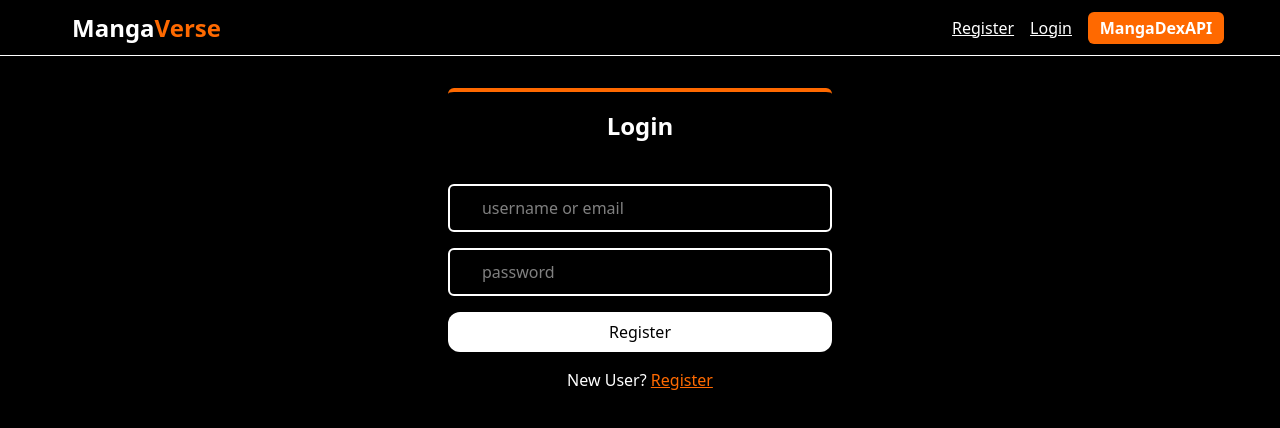
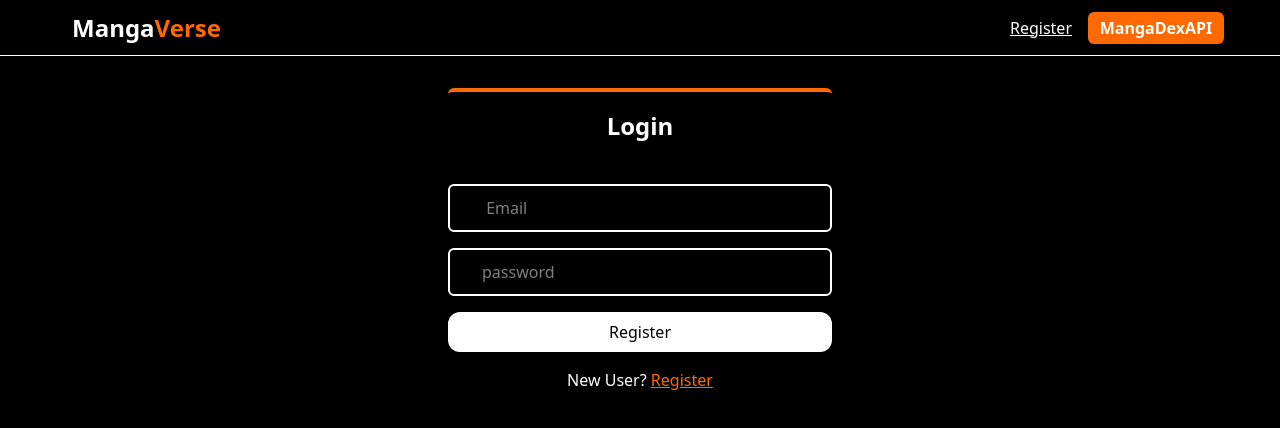
Before and after one commit to dekema9924/MangaVerse, a React (Vite) app in the folder frontend/: page /login in a window 1280 px wide. Shown: the top 428 px of the page. Built offline with nearby package versions, Linux system fonts and the light colour scheme; some icons are missing.

Commit message:
implemented login/register

```diff
--- a/frontend/package.json
+++ b/frontend/package.json
@@ -18,6 +18,7 @@
     "axios": "^1.8.4",
     "react": "^19.0.0",
     "react-dom": "^19.0.0",
+    "react-hot-toast": "^2.5.2",
     "react-multi-carousel": "^2.8.5",
     "react-router-dom": "^7.4.1",
     "tailwindcss": "^4.1.0"
--- a/frontend/src/App.tsx
+++ b/frontend/src/App.tsx
@@ -6,6 +6,8 @@ import TermsOfService from "./pages/TermsOfSerive";
 import { useMenu } from "./context/MenuContext";
 import Login from "./pages/Login";
 import Register from "./pages/Register";
+import { Toaster } from 'react-hot-toast';
+
 
 // Lazy-loaded components
 const Hero = lazy(() => import("./components/Hero"));
@@ -19,11 +21,12 @@ function App() {
 
   return (
     <>
+      <Toaster />
       <Suspense fallback={<div>Loading...</div>}>
         <div className="flex flex-col min-h-screen">
           <Header />
           {MenuClicked && (
-            <div onClick={()=>setMenuClicked(false)} className="fixed inset-0 z-44  opacity-10 transition-opacity duration-300"></div>
+            <div onClick={() => setMenuClicked(false)} className="fixed inset-0 z-44  opacity-10 transition-opacity duration-300"></div>
           )}
           <main className={`flex-grow w-11/12 mx-auto py-8 ${MenuClicked ? "opacity-20 " : "overflow-auto"}`}>
             <Routes>
@@ -32,8 +35,8 @@ function App() {
               <Route path="/:title/:id/:chapterId" element={<ChapterReader />} />
               <Route path="/privacy" element={<Privacy />} />
               <Route path="/terms" element={<TermsOfService />} />
-              <Route path="/login" element={<Login/>}/>
-              <Route path="/register" element={<Register/>}/>
+              <Route path="/login" element={<Login />} />
+              <Route path="/register" element={<Register />} />
             </Routes>
           </main>
         </div>
--- a/frontend/src/components/Header.tsx
+++ b/frontend/src/components/Header.tsx
@@ -9,9 +9,13 @@ import { Link } from "react-router-dom";
 import Footer from "./Footer";
 import { useMenu } from "../context/MenuContext";
 import { useEffect } from "react";
+import { useLocation } from "react-router-dom";
 
 const Header = () => {
   const { MenuClicked, setMenuClicked } = useMenu();
+  const location = useLocation()
+
+  console.log(location.pathname)
 
   useEffect(() => {
     if (MenuClicked) {
@@ -41,12 +45,19 @@ const Header = () => {
 
         {/* //login btn */}
         <div className="flex gap-4 items-center mr-4">
-          <Link to={"/register"} className="underline">
-            Register
-          </Link>
-          <Link to={"/login"} className=" underline">
-            Login
-          </Link>
+          {
+            location.pathname === '/register' ? (
+              <Link to="/login" className="underline">Login</Link>
+            ) : location.pathname === '/login' ? (
+              <Link to="/register" className="underline">Register</Link>
+            ) : (
+              <>
+                <Link to="/login" className="underline mr-4">Login</Link>
+                <Link to="/register" className="underline">Register</Link>
+              </>
+            )
+          }
+
           <p className="md:mr-10 mr-2 p-1 bg-orange-500 text-white rounded-md w-34 text-center font-bold md:block hidden">
             MangaDexAPI
           </p>
@@ -55,9 +66,8 @@ const Header = () => {
 
       {/* //sideBar */}
       <aside
-        className={` w-55 h-[100vh] pl-2 border-r-[1px] absolute -left-100 transition-all duration-500 top-0 z-50 bg-black ${
-          MenuClicked ? "left-0" : "-left-100"
-        } `}
+        className={` w-55 h-[100vh] pl-2 border-r-[1px] absolute -left-100 transition-all duration-500 top-0 z-50 bg-black ${MenuClicked ? "left-0" : "-left-100"
+          } `}
       >
         <div className="flex items-center justify-between p-2">
           <h1>Menu</h1>
--- a/frontend/src/config/ApiUrl.tsx
+++ b/frontend/src/config/ApiUrl.tsx
@@ -1,6 +1,18 @@
 
+
+//api
 export const ApiUrl = {
-    baseUrl: import.meta.env.MODE === 'development'
-      ? 'http://localhost:3000/manga'  // your local server
-      : 'https://mangaverse-jg2h.onrender.com/manga' // deployed API
-  };
+  baseUrl: import.meta.env.MODE === 'development'
+    ? 'http://localhost:3000/manga'  // your local server
+    : 'https://mangaverse-jg2h.onrender.com/manga' // deployed API
+};
+
+
+
+
+//user
+export const userUrl = {
+  baseUrl: import.meta.env.MODE === 'development'
+    ? 'http://localhost:3000'  // your local server
+    : 'https://mangaverse-jg2h.onrender.com' // deployed API
+}
--- a/frontend/src/pages/Login.tsx
+++ b/frontend/src/pages/Login.tsx
@@ -2,11 +2,20 @@ import { useState } from "react";
 import RemoveRedEyeIcon from "@mui/icons-material/RemoveRedEye";
 import VisibilityOffIcon from "@mui/icons-material/VisibilityOff";
 import { Link } from "react-router-dom";
+import axios from "axios";
+import { useNavigate } from "react-router-dom";
+import { userInterface } from "./Register";
+import toast from "react-hot-toast";
+import { userUrl } from "../config/ApiUrl";
 
 function Login() {
   const [hidden, setHidden] = useState("password");
+  const [input, setInput] = useState<Omit<userInterface, 'username'>>({
+    email: "",
+    password: ""
+  });
 
-  const [input, setInput] = useState({});
+  const navigate = useNavigate()
 
   const HandleInput = (e: React.ChangeEvent<HTMLInputElement>): void => {
     setInput({
@@ -17,7 +26,23 @@ function Login() {
 
   const HandleSubmit = (e: React.FormEvent<HTMLFormElement>): void => {
     e.preventDefault();
-    console.log(input);
+
+
+    //make axios request
+    axios.post(`${userUrl.baseUrl}`, {
+      email: input.email,
+      password: input.password
+    })
+      .then((response) => {
+        console.log(response.data.user.id);
+        if (response.data.user.id) {
+          toast.success(response.data.message)
+          navigate('/')
+        }
+      })
+      .catch((error) => {
+        toast.error(error.response.data.message)
+      });
   };
 
   return (
@@ -31,8 +56,8 @@ function Login() {
           <input
             className="border-2 w-full h-12 pl-8 rounded-md outline-orange-500"
             type="text"
-            name="username"
-            placeholder="username or email"
+            name="email"
+            placeholder=" Email"
             onChange={(e) => HandleInput(e)}
           />
 
--- a/frontend/src/pages/Register.tsx
+++ b/frontend/src/pages/Register.tsx
@@ -2,12 +2,29 @@ import { useState } from "react";
 import RemoveRedEyeIcon from "@mui/icons-material/RemoveRedEye";
 import VisibilityOffIcon from "@mui/icons-material/VisibilityOff";
 import { Link } from "react-router-dom";
+import axios from "axios";
+import { userUrl } from "../config/ApiUrl";
+import toast from "react-hot-toast";
+import { useNavigate } from "react-router-dom";
 
+
+//interface
+export interface userInterface {
+  username: string
+  password: string
+  email: string
+}
 function Register() {
+  const navigate = useNavigate()
   const [hidden, setHidden] = useState("password");
+  const [input, setInput] = useState<userInterface>({
+    username: "",
+    password: "",
+    email: "",
+  });
 
-  const [input, setInput] = useState({});
 
+  //input functions
   const HandleInput = (e: React.ChangeEvent<HTMLInputElement>): void => {
     setInput({
       ...input,
@@ -15,10 +32,28 @@ function Register() {
     });
   };
 
+  //create accout function
   const HandleSubmit = (e: React.FormEvent<HTMLFormElement>): void => {
     e.preventDefault();
-    console.log(input);
-  };
+
+    //make axios request
+    axios.post(`${userUrl.baseUrl}/register`, {
+      username: input.username,
+      email: input.email,
+      password: input.password
+    })
+      .then((response) => {
+        console.log(response.data);
+        if (response.data.message === 'User registered successfully') {
+          toast.success('Success')
+          navigate('/login')
+        }
+      })
+      .catch((error) => {
+        toast.error(error.response.data.message)
+      });
+  }
+
 
   return (
     <>
@@ -33,6 +68,14 @@ function Register() {
             type="text"
             name="username"
             placeholder="username"
+            onChange={(e) => HandleInput(e)}
+          />
+
+          <input
+            className="border-2 w-full  h-12 pl-8 rounded-md outline-orange-500"
+            type="email"
+            name="email"
+            placeholder="Email"
             onChange={(e) => HandleInput(e)}
           />
 
@@ -62,13 +105,7 @@ function Register() {
             )}
           </div>
 
-          <input
-            className="border-2 w-full  h-12 pl-8 rounded-md outline-orange-500"
-            type="email"
-            name="email"
-            placeholder="Email"
-            onChange={(e) => HandleInput(e)}
-          />
+
           <button className="h-10 bg-white text-black rounded-xl w-full cursor-pointer hover:bg-orange-500 hover:text-white transition-all duration-500 ">
             Register
           </button>
```
Also changed, not shown: 2 other files (tests, documents, lock files or other folders).
